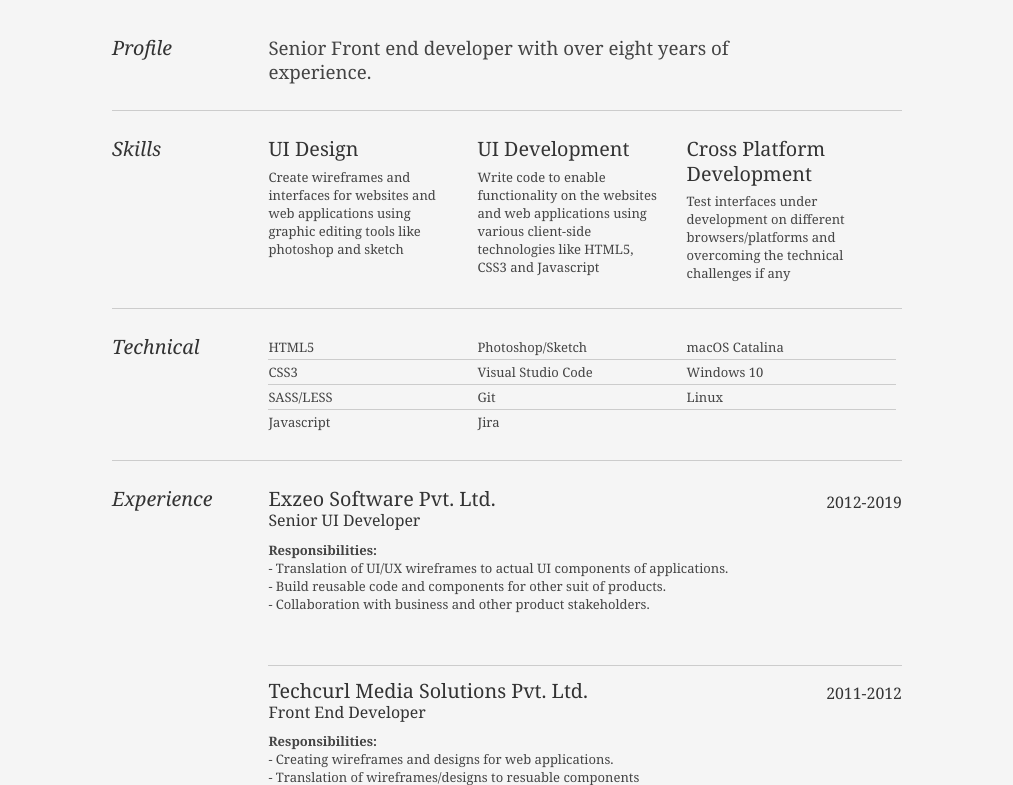
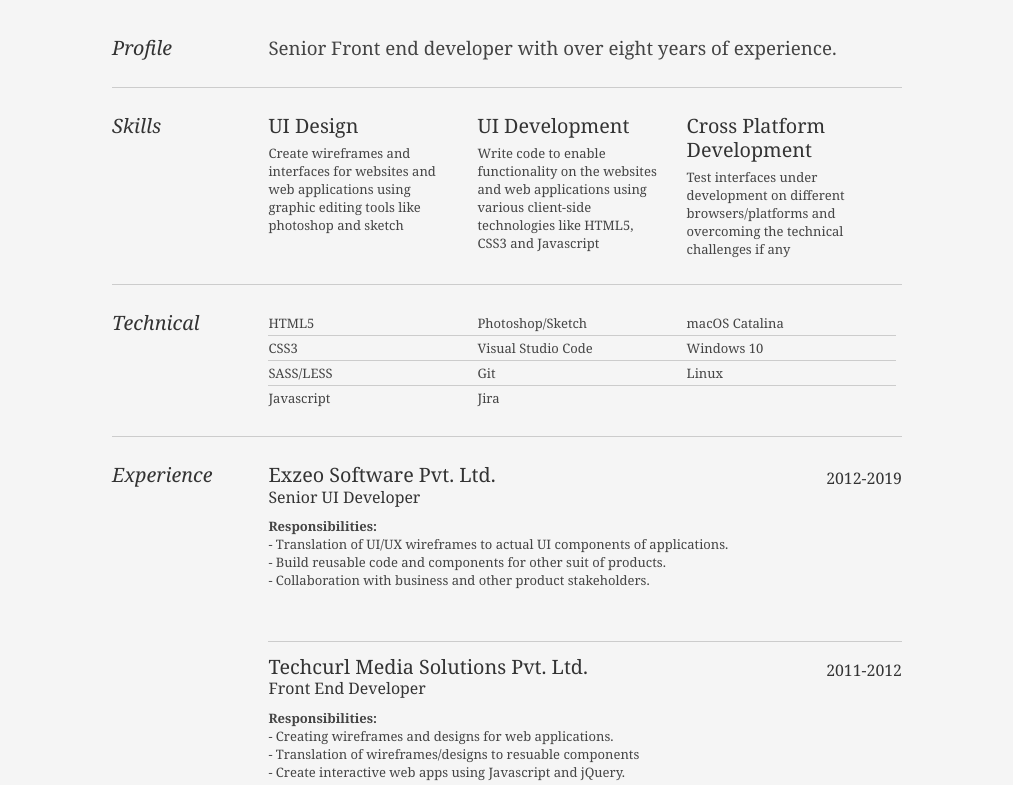
Before and after one commit to sunnykshahid/sunnykshahid.github.io, a plain HTML site: page index.html in a window 1280 px wide. Shown: the part 157-942 px from the top of the page, without its empty margins (133-1146 px from the left). Drawn offline with Linux system fonts and the light colour scheme.

```diff
--- a/index.html
+++ b/index.html
@@ -41,7 +41,7 @@
 							<h2>Profile</h2>
 						</div>
 						<div class="yui-u">
-							<p class="enlarge">
+							<p class="enlarge profile">
 								Senior Front end developer with over eight years of experience.
 							</p>
 						</div>
--- a/resume.css
+++ b/resume.css
@@ -34,6 +34,7 @@
 p.enlarge { font-size: 144%; padding-right: 6.5em; line-height: 24px; }
 p.enlarge span { color: #000 }
 p.enlarge-2 { font-size: 118%; line-height: 24px; }
+p.enlarge.profile { padding-right: 0em; }
 .contact-info { margin-top: 7px; }
 .first h2 { font-style: italic; }
 .last { border-bottom: 0 }
```
